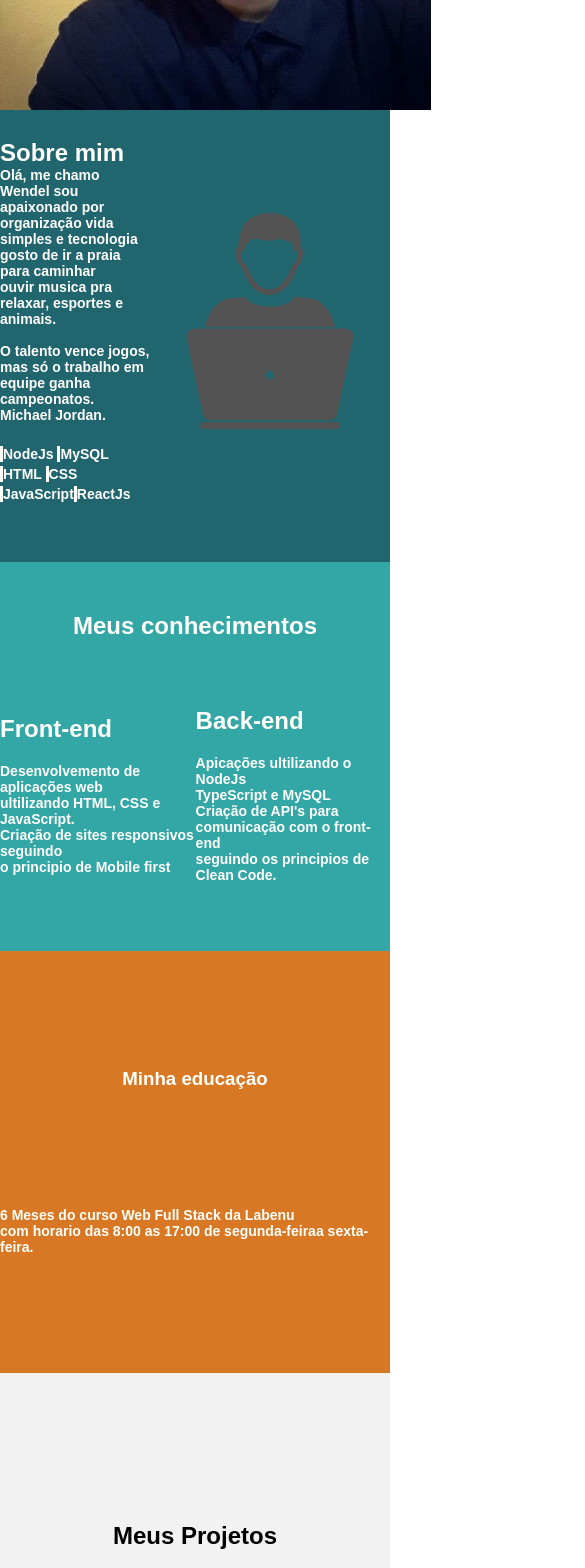
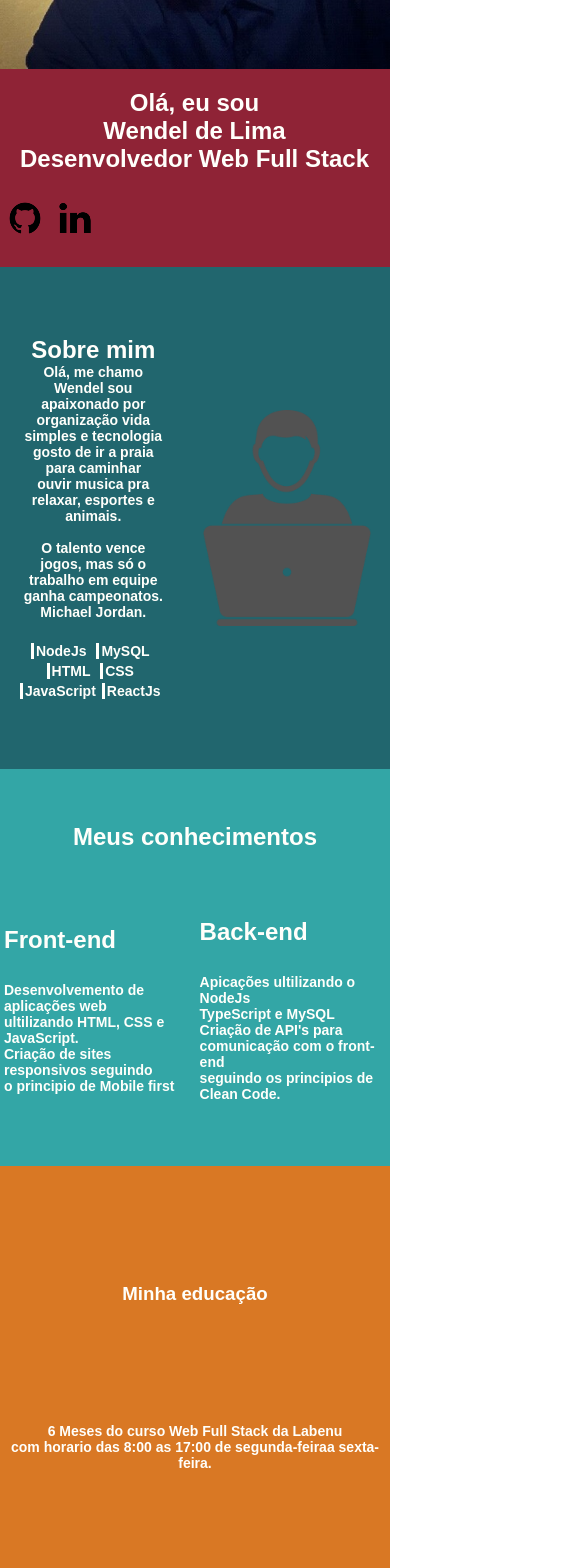
Before and after one commit to wendellima94/portfolio, a React (Create React App) app: page / in a window 390 px wide. Shown: the part 400-1968 px from the top of the page, 585 px wide, since content can reach past the window. Built offline with nearby package versions, Linux system fonts and the light colour scheme.

Commit message:
Alterando para responsivo

```diff
--- a/src/App.js
+++ b/src/App.js
@@ -5,20 +5,39 @@ import FourthSection from './components/fourthSection';
 import Header from './components/header';
 import SecondSection from './components/secondSection';
 import ThirdSection from './components/thirdSection';
+import styled from 'styled-components';
 
 import './style/global.css'
 
+const Container = styled.div `
+
+  @media screen and (max-width: 500px) {
+    margin: 0;
+  }
+  @media only screen
+    and (device-width : 375px)
+    and (device-height : 812px)
+    and (-webkit-device-pixel-ratio : 3) { };
+    @media only screen
+    and (device-width : 414px)
+    and (device-height : 736px)
+    and (-webkit-device-pixel-ratio : 3) { };
+    @media only screen
+    and (device-width : 360px)
+    and (device-height : 640px)
+    and (-webkit-device-pixel-ratio : 3) { };
+`
 
 function App() {
   return (
-    <div className="App">
+    <Container className="App">
       <Header />
       <FirstSection />
       <SecondSection />
       <ThirdSection />
       <FourthSection />
       <FifthSection />
-    </div>
+    </Container>
   );
 }
 
--- a/src/components/fifthSection/index.js
+++ b/src/components/fifthSection/index.js
@@ -1,6 +1,6 @@
 import React from 'react';
 
-import { Container, ContainerProjetos, ImgResolution, ButtonGit, SectionContainer } from './styled';
+import { Container, TitleText, ImgResolution, ButtonGit, ContainerProjetos } from './styled';
 
 import TelaPC from '../../assets/telaPc.png';
 import Tablet from '../../assets/tablet.png';
@@ -8,47 +8,28 @@ import Tablet from '../../assets/tablet.png';
 const FifthSection = () => {
   return (
     <Container>
-      <SectionContainer>
-      <h2>Meus Projetos</h2>
-
-      <ContainerProjetos>
+      <TitleText>Meus Projetos</TitleText>
 
         <ImgResolution src={TelaPC} alt="imagem-TelaPc" />
-          <div>
+        <ContainerProjetos>
           <h1>Pokedex</h1><br></br>
           <h3>Front-End</h3><br></br>
-
           <ButtonGit
             href='https://github.com/wendellima94/Pokedex'
             target="_blank">
             Ver no GitHub
           </ButtonGit>
+        </ContainerProjetos>
 
-        </div>
-        </ContainerProjetos>
-        <ContainerProjetos>
           <ImgResolution src={Tablet} alt="imagem-Tablet" />
-          <div>
           <h1>Urna eletrônica </h1><br></br>
           <h3>Front-End</h3><br></br>
-            {/* <p>
-              Urna eletrônica com as funcionabilidades de votar para Vereador e Prefeito<br></br>
-              e uma mensagem de FIM ao término da votação<br></br>
-              ela retorna no final dos votos um array no console<br></br>
-              informando os dados dos candidatos escolhidos<br></br>
-              (caso em branco retorna a informação do voto em branco)<br></br>
-              o script de etapa.js guarda todas informações dos candidatos<br></br>
-              as funções e as variaveis de ambiente estão em script.js</p><br></br> */}
             <ButtonGit
             href='https://github.com/wendellima94/Urna-eletronica/tree/urnaEletronica'
             target="_blank"
             >
               Ver no GitHub
             </ButtonGit>
-
-          </div>
-        </ContainerProjetos>
-      </SectionContainer>
     </Container>
   )
 }
--- a/src/components/fifthSection/styled.js
+++ b/src/components/fifthSection/styled.js
@@ -2,27 +2,18 @@ import styled from 'styled-components';
 
 export const Container = styled.div `
   display: flex;
-  align-self: center;
   justify-content: center;
-  background-color: #f2f2f2;
-
+  align-items: center;
+  flex-direction: column;
+  padding: 40px 40px;
 `
 
-export const SectionContainer = styled.section `
-  background-color: #f2f2f2;
-  height: 100vh;
-  width: 60vh;
-  display: flex;
-  align-items: center;
-  align-self: center;
-  justify-content: space-evenly;
-  flex-direction: column;
+export const TitleText = styled.h2 `
+  padding-bottom: 20px;
 `
 
 export const ContainerProjetos = styled.div `
-  display: flex;
-  flex-direction: row;
-  justify-content: space-between;
+  padding-bottom: 50px;
 `
 
 export const ImgResolution = styled.img `
@@ -36,4 +27,5 @@ export const ButtonGit = styled.a `
   text-align: center;
   background-color: #ff0030;
   color: #fffd;
+
 `
--- a/src/components/firstSection/index.js
+++ b/src/components/firstSection/index.js
@@ -10,12 +10,10 @@ const  FirstSection = () => {
   return (
     <div>
       <Container>
-            <ImgProfile class="img-profile" src={Perfil} alt="img-profile"  />
-            <div class="name-info">
-                <TextStyle>Eu sou <br/>Wendel de Lima</TextStyle><br/>
-                <TextStyle>Desenvolvedor Web Full Stack</TextStyle>
-            </div>
-            <IconsContainer class="icons">
+            <ImgProfile src={Perfil} alt="img-profile" />
+
+                <TextStyle>Olá, eu sou <br/>Wendel de Lima <br/> Desenvolvedor Web Full Stack</TextStyle><br/>
+                <IconsContainer>
                 <a href="https://github.com/wendellima94" target="_blank">
                     <img src={GitIcon} alt="git-icon"  /></a>
                 <a href="https://www.linkedin.com/in/wendel-de-lima-74b6b01a1/" target="_blank">
@@ -25,6 +23,7 @@ const  FirstSection = () => {
                     <img src={WhatsaAppIcon} alt="whatsapp-icon" /></a> */}
 
             </IconsContainer>
+
         </Container>
     </div>
   )
--- a/src/components/firstSection/styled.js
+++ b/src/components/firstSection/styled.js
@@ -2,24 +2,42 @@ import styled from 'styled-components';
 
 export const Container = styled.section`
   background-color: #8f2336;
-  height: 50vh;
+  height: 30%;
   width: 100%;
   display: flex;
   justify-content: space-between;
   align-items: center;
+  flex-wrap: wrap;
+
 `
 export const TextStyle = styled.span `
   font-size: 24px;
   color: #fffffb;;
   display: flex;
+
+  @media screen and (max-width: 500px) {
+    text-align: center;
+    padding: 20px 20px;
+
+
+  }
 `
 export const IconsContainer = styled.div `
   display: flex;
   flex-direction: column;
+
+  @media screen and (max-width: 500px) {
+    display: flex;
+    flex-direction: row;
+    padding-bottom: 20px;
+  }
 `
+
 export const ImgProfile = styled.img `
   height: 100%;
-
+  @media screen and (max-width: 500px) {
+    max-width: 100%
+  }
 `
 
 
--- a/src/components/fourthSection/styled.js
+++ b/src/components/fourthSection/styled.js
@@ -11,14 +11,8 @@ export const Container = styled.section `
   flex-direction: column;
   justify-content: space-evenly;
   align-items: center;
+
+  @media screen and (max-width: 500px) {
+  text-align: center;
+  }
 `
-
-// export const = styled.
-
-// export const = styled.
-
-// export const = styled.
-
-// export const = styled.
-
-// export const = styled.
--- a/src/components/header/styled.js
+++ b/src/components/header/styled.js
@@ -2,7 +2,7 @@ import styled from 'styled-components';
 
 export const HeaderContainer = styled.header `
   height: 8vh;
-  width: 100%;
+  width: 100vw;
   background-color: #fffc;
   display: flex;
   flex-direction: row;
--- a/src/components/secondSection/index.js
+++ b/src/components/secondSection/index.js
@@ -1,15 +1,14 @@
 import React from 'react';
 
-import { Container, TextStyle,TextSkillsStyle, TitleStyle, ImgStyle } from './styled';
+import { Container, TextStyle,TextSkillsStyle, TitleStyle, ImgStyle, TextDiv } from './styled';
 import ImagemPC from '../../assets/img-pc.png';
 
 const SecondSection = () => {
   return (
     <div>
       <Container>
-        <div>
+        <TextDiv>
           <TitleStyle>Sobre mim</TitleStyle>
-
           <TextStyle>
             Olá, me chamo Wendel sou apaixonado por <br></br>
             organização vida simples e tecnologia<br></br>
@@ -26,7 +25,7 @@ const SecondSection = () => {
           <TextSkillsStyle>CSS </TextSkillsStyle>
           <TextSkillsStyle>JavaScript</TextSkillsStyle>
           <TextSkillsStyle>ReactJs</TextSkillsStyle>
-        </div>
+        </TextDiv>
           <ImgStyle class="img-pc" src={ImagemPC} alt="img-pc" />
         </Container>
     </div>
--- a/src/components/secondSection/styled.js
+++ b/src/components/secondSection/styled.js
@@ -8,12 +8,29 @@ export const Container = styled.section `
   justify-content: space-evenly;
   align-items: center;
   padding-bottom: 30px;
+
+
+  @media screen and (max-width: 500px) {
+    width: 100%;
+    padding: 40px 0px;
+    text-align: center;
+    display: flex;
+    justify-content: space-around;
+}
+
+`
+export const TextDiv = styled.div`
+  @media screen and (max-width: 500px) {
+    padding-left: 20px;
+  }
 `
 export const TextSkillsStyle = styled.span `
   color: #fffffb;
   text-decoration: none;
   font-size: 14px;
   border-left: 3px solid #fffffb;
+  padding: 0px 6px 0px 2px;
+
 `
 
 export const TitleStyle = styled.h1 `
@@ -31,9 +48,3 @@ export const ImgStyle = styled.img `
   height: 240px;
   color: #000;
 `
-
-
-
-// export const = styled.
-// export const = styled.
-// export const = styled.
--- a/src/components/thirdSection/index.js
+++ b/src/components/thirdSection/index.js
@@ -10,7 +10,6 @@ const ThirdSection = () => {
         </TitleContainer>
       <Container>
          <TextContainer>
-
           <div>
             <TitleStyle>Front-end</TitleStyle><br></br>
             <TextStyle>
@@ -20,7 +19,6 @@ const ThirdSection = () => {
               o principio de Mobile first
             </TextStyle>
           </div>
-
           <div>
             <TitleStyle>Back-end</TitleStyle><br></br>
             <TextStyle>
--- a/src/components/thirdSection/styled.js
+++ b/src/components/thirdSection/styled.js
@@ -6,7 +6,6 @@ export const Container = styled.section `
   height: 25vh;
   width: 100%;
   padding-bottom: 50px;
-
 `
 export const TextContainer = styled.div `
   height: 100%;
@@ -31,8 +30,15 @@ export const TitleContainer = styled.div `
 export const TitleStyle = styled.h1 `
   display: flex;
   color: #fffffb;
+  @media screen and (max-width: 500px) {
+   margin: auto;
+   padding: 4px;
+ }
 `
 export const TextStyle = styled.p `
   display: flex;
   color: #fffffb;
+  @media screen and (max-width: 500px) {
+   padding: 4px ;
+ }
 `
--- a/src/style/global.css
+++ b/src/style/global.css
@@ -2,7 +2,6 @@
   padding: 0;
   margin: 0;
 }
-
 
 h3 {
   font-family: Nunito, sans-serif;
```
Lines whose indentation alone changed are shown as unchanged.
